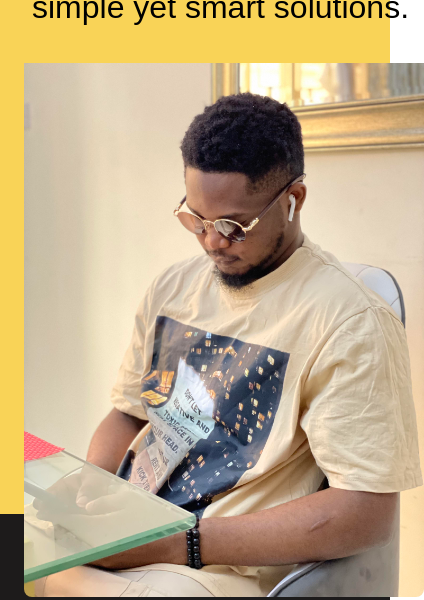
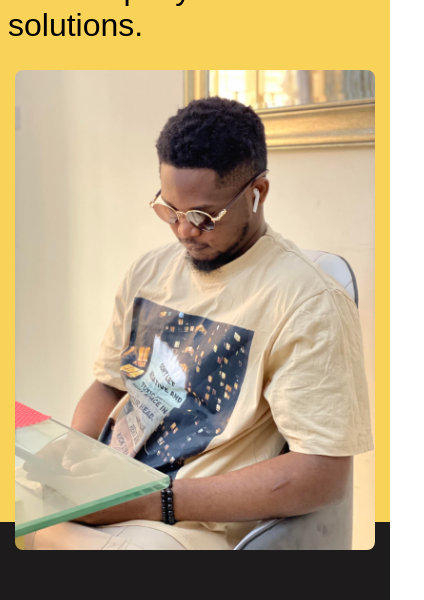
Before and after one commit to johnsonAyo/johnsonAyo.github.io, a React (Create React App) app: page / in a window 390 px wide. Shown: the part 381-981 px from the top of the page, 424 px wide, since content can reach past the window. Built offline with nearby package versions, Linux system fonts and the light colour scheme.

Commit message:
mobile views

```diff
--- a/src/App.css
+++ b/src/App.css
@@ -184,19 +184,29 @@ html {
     font-size: 50%;
   }
   .container {
-    padding-top: 0 rem;
+    padding: 1rem;
+    padding-top: 5rem;
     grid-auto-rows: 50rem;
     align-items: center;
+    grid-template-columns: repeat(auto-fit, minmax(45rem, 1fr));
   }
 
   .container2 {
+    padding: 2rem;
     grid-auto-rows: 45rem;
     align-items: center;
     justify-items: start;
+    grid-template-columns: repeat(auto-fit, minmax(45rem, 1fr));
   }
 
   .hero-img {
-    width: 50rem;
+    width: 45rem;
+    padding: 0;
+  }
+
+  .hero-imgs {
+    width: 45rem;
+    padding: 0;
   }
 }
 
--- a/src/Main.jsx
+++ b/src/Main.jsx
@@ -85,8 +85,6 @@ function App() {
               This is a decentralized finance exchange Built with only one asset
               pair (Eth & Crypto Dev token). This Decentralized Exchange takes a
               fee of 1% on swaps. When a user adds liquidity, they are given
-              Crypto Dev LP tokens. Crypto Dev LP tokens is be given propotional
-              to the Ether user is willing to add to the liquidity.
             </p>
           </div>
         </div>
```
